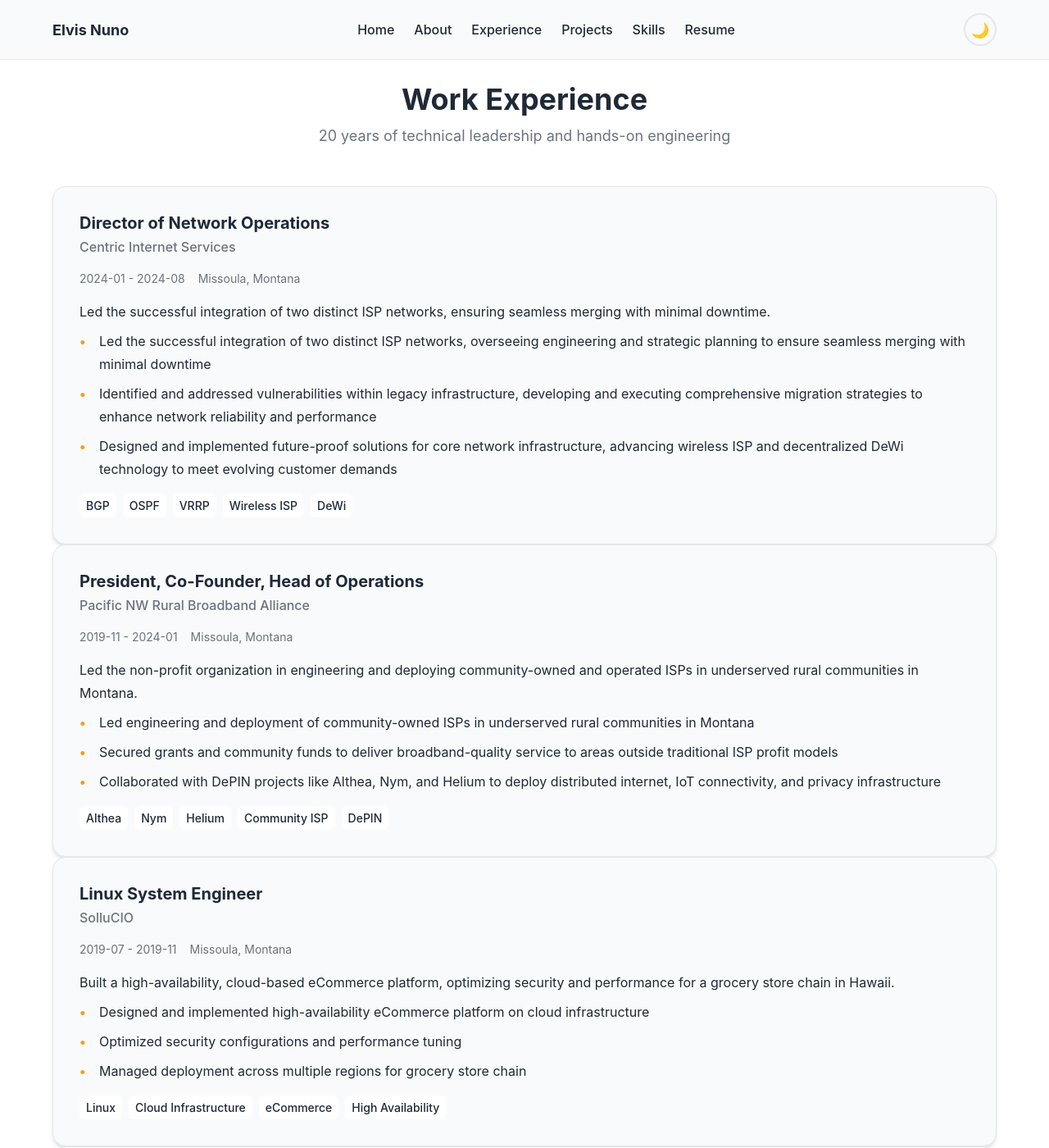
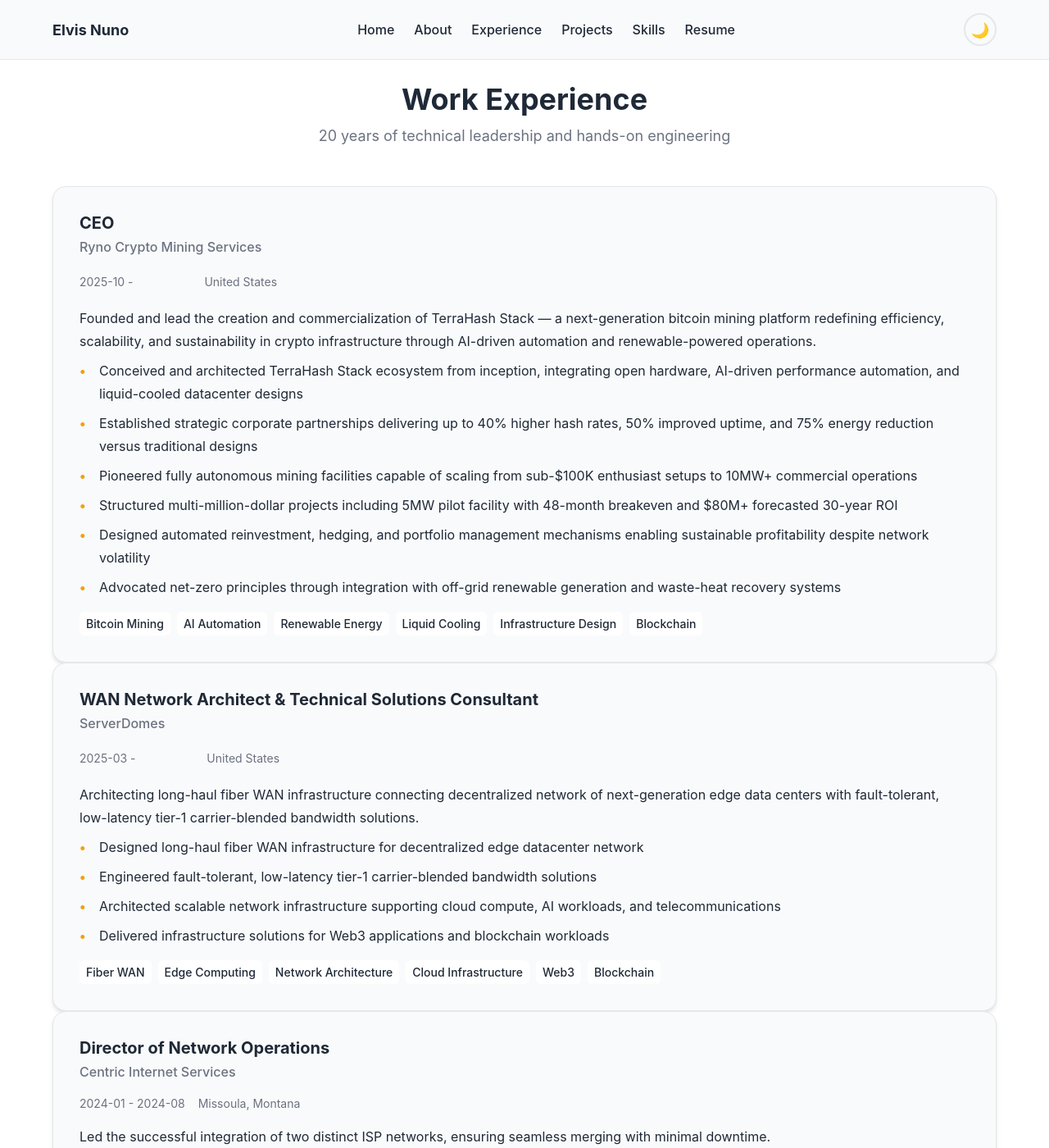
Before and after one commit to enuno/DynamicCareerCanvas, a Jekyll site: the page built from index.md, in a window 1280 px wide and 1400 px high, scrolled down 1500 px. Shown: the whole window at 82% size. Built offline with Jekyll 4.4.1, drawn with Linux system fonts in a browser that asks for light colours; some of the changed text lies outside the part shown.

Commit message:
Add two new positions to work experience
Added CEO role at Ryno Crypto Mining Services (October 2025 - Present) focusing on TerraHash Stack bitcoin mining platform development with AI automation and renewable energy integration.

Added WAN Network Architect role at ServerDomes (March 2025 - Present) architecting long-haul fiber infrastructure for edge datacenters supporting Web3 and blockchain workloads.

🤖 Generated with [Claude Code](https://claude.com/claude-code)

Co-Authored-By: Claude <noreply@anthropic.com>

```diff
--- a/_data/experience.yml
+++ b/_data/experience.yml
@@ -1,5 +1,49 @@
 # Work Experience
 # Most recent first
+
+- company: "Ryno Crypto Mining Services"
+  title: "CEO"
+  location: "United States"
+  start_date: "2025-10"
+  end_date: null
+  current: true
+  description: |
+    Founded and lead the creation and commercialization of TerraHash Stack — a next-generation bitcoin mining platform redefining efficiency, scalability, and sustainability in crypto infrastructure through AI-driven automation and renewable-powered operations.
+  highlights:
+    - "Conceived and architected TerraHash Stack ecosystem from inception, integrating open hardware, AI-driven performance automation, and liquid-cooled datacenter designs"
+    - "Established strategic corporate partnerships delivering up to 40% higher hash rates, 50% improved uptime, and 75% energy reduction versus traditional designs"
+    - "Pioneered fully autonomous mining facilities capable of scaling from sub-$100K enthusiast setups to 10MW+ commercial operations"
+    - "Structured multi-million-dollar projects including 5MW pilot facility with 48-month breakeven and $80M+ forecasted 30-year ROI"
+    - "Designed automated reinvestment, hedging, and portfolio management mechanisms enabling sustainable profitability despite network volatility"
+    - "Advocated net-zero principles through integration with off-grid renewable generation and waste-heat recovery systems"
+  technologies:
+    - "Bitcoin Mining"
+    - "AI Automation"
+    - "Renewable Energy"
+    - "Liquid Cooling"
+    - "Infrastructure Design"
+    - "Blockchain"
+
+- company: "ServerDomes"
+  title: "WAN Network Architect & Technical Solutions Consultant"
+  location: "United States"
+  start_date: "2025-03"
+  end_date: null
+  current: true
+  description: |
+    Architecting long-haul fiber WAN infrastructure connecting decentralized network of next-generation edge data centers with fault-tolerant, low-latency tier-1 carrier-blended bandwidth solutions.
+  highlights:
+    - "Designed long-haul fiber WAN infrastructure for decentralized edge datacenter network"
+    - "Engineered fault-tolerant, low-latency tier-1 carrier-blended bandwidth solutions"
+    - "Architected scalable network infrastructure supporting cloud compute, AI workloads, and telecommunications"
+    - "Delivered infrastructure solutions for Web3 applications and blockchain workloads"
+  technologies:
+    - "Fiber WAN"
+    - "Edge Computing"
+    - "Network Architecture"
+    - "Cloud Infrastructure"
+    - "Web3"
+    - "Blockchain"
 
 - company: "Centric Internet Services"
   title: "Director of Network Operations"
```
